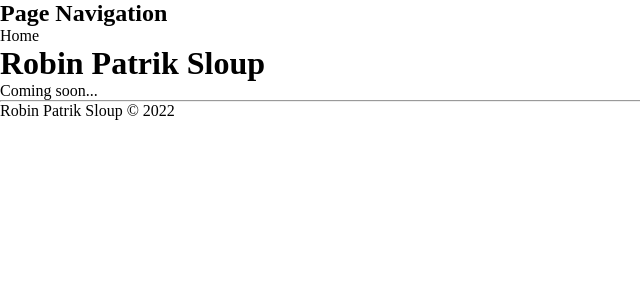
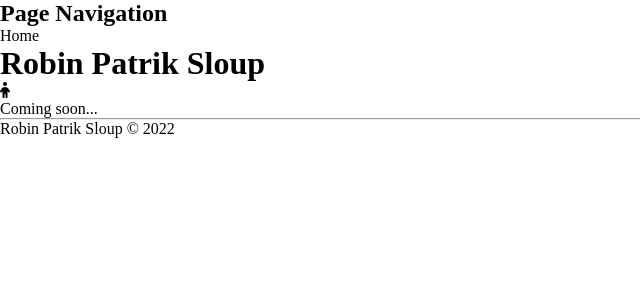
Before and after one commit to rpsloup/rpsloup.github.io, a React (Create React App) app: page / in a window 1280 px wide. Shown: the top 300 px of the page, without its empty margins (0-640 px from the left). Built offline with nearby package versions, Linux system fonts and the light colour scheme.

Commit message:
Creating the Icon element

```diff
--- a/package.json
+++ b/package.json
@@ -4,6 +4,11 @@
   "homepage": "https://rpsloup.github.io",
   "private": false,
   "dependencies": {
+    "@fortawesome/fontawesome-svg-core": "^6.2.1",
+    "@fortawesome/free-brands-svg-icons": "^6.2.1",
+    "@fortawesome/free-regular-svg-icons": "^6.2.1",
+    "@fortawesome/free-solid-svg-icons": "^6.2.1",
+    "@fortawesome/react-fontawesome": "^0.2.0",
     "@testing-library/jest-dom": "^5.14.1",
     "@testing-library/react": "^13.0.0",
     "@testing-library/user-event": "^13.2.1",
@@ -45,6 +50,7 @@
     ]
   },
   "devDependencies": {
+    "@fortawesome/fontawesome-common-types": "^6.2.1",
     "gh-pages": "^4.0.0",
     "sass": "^1.56.1"
   }
--- /dev/null
+++ b/src/components/elements/Icon/Icon.component.tsx
@@ -0,0 +1,23 @@
+import { FontAwesomeIcon } from '@fortawesome/react-fontawesome';
+import { library } from '@fortawesome/fontawesome-svg-core';
+import { fas } from '@fortawesome/free-solid-svg-icons';
+import { fab } from '@fortawesome/free-brands-svg-icons';
+
+import type { IconName, IconPrefix } from '@fortawesome/fontawesome-common-types';
+
+type Props = {
+  name: IconName;
+  type: IconPrefix;
+};
+
+library.add(fas);
+library.add(fab);
+
+const Icon = ({ name, type }: Props): JSX.Element =>
+  (
+    <div>
+      <FontAwesomeIcon icon={[type, name]} />
+    </div>
+  );
+
+export default Icon;
--- /dev/null
+++ b/src/components/elements/Icon/index.ts
@@ -0,0 +1,3 @@
+import Icon from './Icon.component';
+
+export default Icon;
--- a/src/pages/HomePage.tsx
+++ b/src/pages/HomePage.tsx
@@ -1,9 +1,11 @@
 import DefaultLayout from '../layouts/DefaultLayout';
+import Icon from '../components/elements/Icon';
 
 const HomePage = () => {
   return (
     <DefaultLayout>
       <h1>Robin Patrik Sloup</h1>
+      <Icon name="child" type="fas" />
       <p>Coming soon...</p>
     </DefaultLayout>
   );
```
Also changed, not shown: 1 other file (tests, documents, lock files or other folders).
